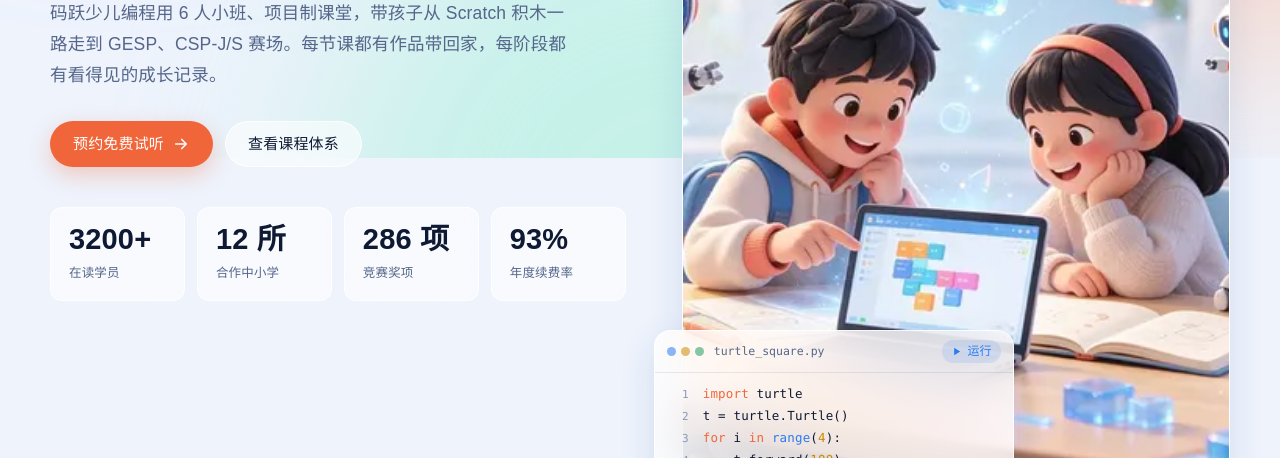
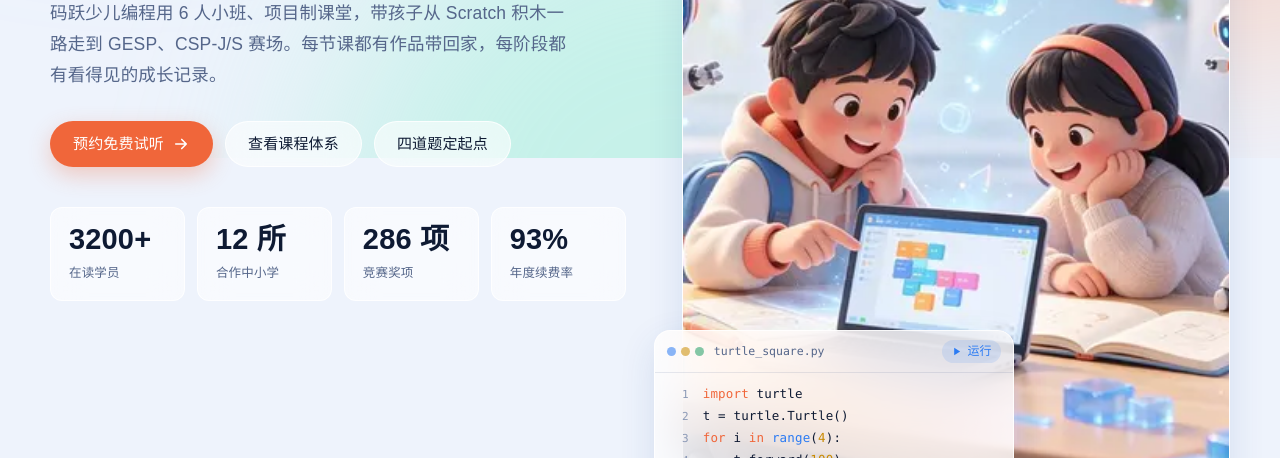
Before and after one commit to zhuchengquan/codeleap-site, a plain HTML site: page index.html in a window 1280 px wide. Shown: the part 642-1100 px from the top of the page. Drawn offline with Linux system fonts and the light colour scheme; a web font is replaced by a local one.

Commit message:
feat: add teaching / admissions / family pages, nine system pages total, nine-card homepage section

```diff
--- a/index.html
+++ b/index.html
@@ -1128,6 +1128,7 @@ section[id] { scroll-margin-top: 80px; }
         <div class="hero-cta">
           <a class="btn btn-accent" href="#trial">预约免费试听<svg><use href="#i-arrow"></use></svg></a>
           <a class="btn btn-ghost" href="#courses">查看课程体系</a>
+          <a class="btn btn-ghost" href="stage-finder.html">四道题定起点</a>
         </div>
         <div class="hero-stats">
           <div class="stat"><b>3200+</b><span>在读学员</span></div>
```
